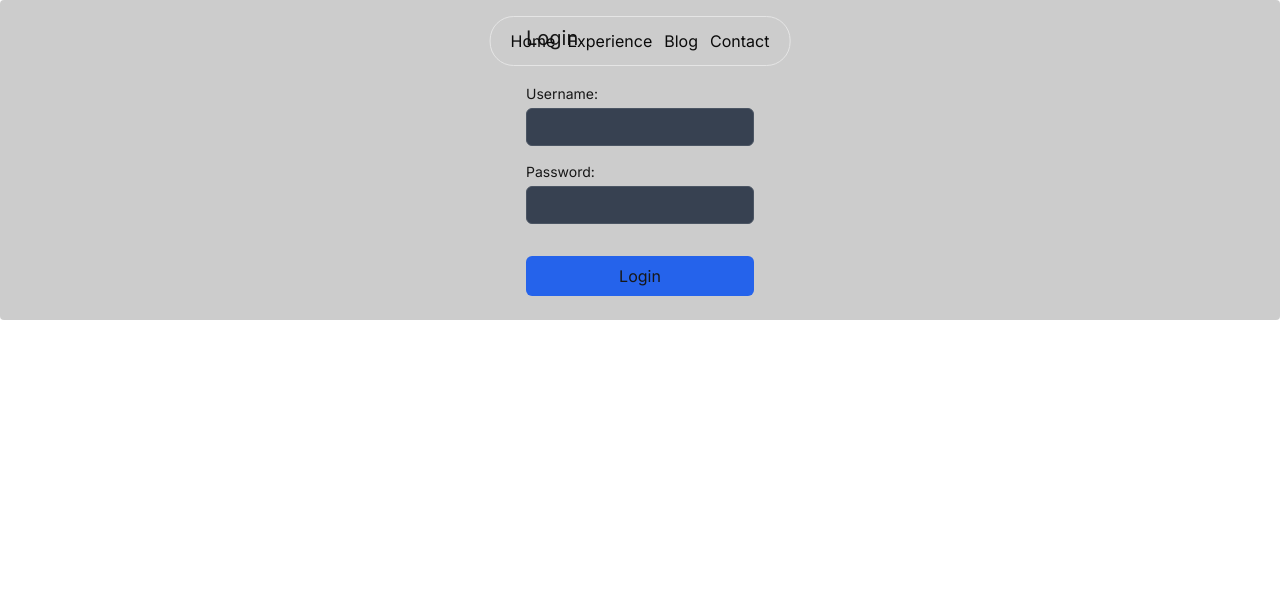
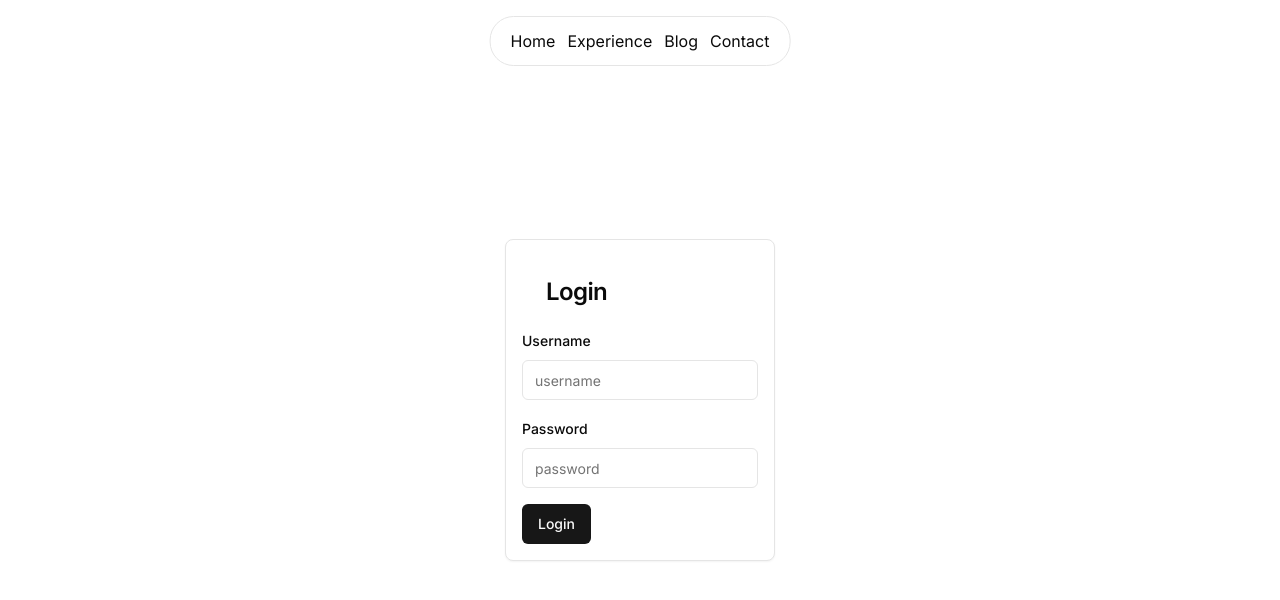
Before and after one commit to MaxPW777/Portfolio, a Next.js app in the folder frontend/: page /login in a window 1280 px wide. Shown: the top 600 px of the page. Built offline with nearby package versions, Linux system fonts and the light colour scheme.

Commit message:
[~] redesigned login component

```diff
--- a/frontend/package.json
+++ b/frontend/package.json
@@ -9,6 +9,9 @@
     "lint": "next lint"
   },
   "dependencies": {
+    "@hookform/resolvers": "^3.9.0",
+    "@radix-ui/react-label": "^2.1.0",
+    "@radix-ui/react-slot": "^1.1.0",
     "axios": "^1.7.2",
     "class-variance-authority": "^0.7.0",
     "clsx": "^2.1.1",
@@ -17,7 +20,7 @@
     "next": "14.2.4",
     "react": "^18",
     "react-dom": "^18",
-    "react-hook-form": "^7.52.0",
+    "react-hook-form": "^7.52.1",
     "react-icons": "^5.2.1",
     "react-query": "^3.39.3",
     "tailwind-merge": "^2.4.0",
--- a/frontend/src/app/globals.css
+++ b/frontend/src/app/globals.css
@@ -67,3 +67,12 @@
     @apply bg-background text-foreground;
   }
 }
+
+@layer components{
+  .abs-center {
+    position: absolute;
+    top: 50%;
+    left: 50%;
+    transform: translate(-50%, -50%);
+  }
+}
--- a/frontend/src/components/login/LoginForm.tsx
+++ b/frontend/src/components/login/LoginForm.tsx
@@ -1,6 +1,16 @@
 "use client";
 import {useAuth} from '@/providers/auth-context';
 import {SubmitHandler, useForm} from "react-hook-form";
+import {Card, CardHeader, CardTitle} from "@/components/ui/card";
+import {
+    Form,
+    FormControl,
+    FormField,
+    FormItem,
+    FormLabel, FormMessage
+} from '@/components/ui/form';
+import {Input} from "@/components/ui/input";
+import {Button} from "@/components/ui/button";
 
 type LoginInputs = {
     username: string,
@@ -8,10 +18,7 @@ type LoginInputs = {
 }
 
 function LoginForm() {
-    const {
-        register, handleSubmit,
-        formState: {errors}
-    } = useForm<LoginInputs>()
+    const form = useForm<LoginInputs>()
     const {login} = useAuth();
 
     const onSubmit: SubmitHandler<LoginInputs> = (data) => loginUser(data)
@@ -28,33 +35,42 @@ function LoginForm() {
     };
 
     return (
-        <div
-            className="abs-center flex flex-col items-center justify-center text-primary bg-[rgba(0,0,0,0.2)] rounded">
-            <form onSubmit={handleSubmit(onSubmit)}
-                  className="flex flex-col gap-4 mx-auto p-6 rounded-lg">
-                <h2 className="text-xl mb-4">Login</h2>
-                {errors.username && <span>Please enter your username</span>}
-                <label className="flex flex-col text-sm">
-                    Username:
-                    <input
-                        {...register("username", {required: true})}
-                        className="mt-1 p-2 bg-gray-700 border border-gray-600 rounded-md focus:outline-none focus:ring-2 focus:ring-blue-500"
-                        type="text" name="username" required/>
-                </label>
-                {errors.password && <span>Please enter your password</span>}
-                <label className="flex flex-col text-sm">
-                    Password:
-                    <input
-                        {...register("password", {required: true})}
-                        className="mt-1 p-2 bg-gray-700 border border-gray-600 rounded-md focus:outline-none focus:ring-2 focus:ring-blue-500"
-                        type="password" name="password" required/>
-                </label>
-                <button
-                    className="mt-4 p-2 bg-blue-600 rounded-md hover:bg-blue-700 focus:outline-none focus:ring-2 focus:ring-blue-500"
-                    type="submit">Login
-                </button>
-            </form>
-        </div>
+        <Card className={'abs-center p-4 '}>
+            <CardHeader>
+                <CardTitle>Login</CardTitle>
+            </CardHeader>
+            <Form {...form}>
+                <form className={'space-y-4'} onSubmit={form.handleSubmit(loginUser)}>
+                    <FormField
+                        control={form.control}
+                        name={'username'}
+                        render={({field}) => (
+                            <FormItem>
+                                <FormLabel>Username</FormLabel>
+                                <FormControl>
+                                    <Input placeholder={'username'} {...field}></Input>
+                                </FormControl>
+                            <FormMessage/>
+                            </FormItem>
+                        )}
+                    />
+                    <FormField
+                        control={form.control}
+                        name={'password'}
+                        render={({field}) => (
+                            <FormItem>
+                                <FormLabel>Password</FormLabel>
+                                <FormControl>
+                                    <Input placeholder={'password'} {...field}></Input>
+                                </FormControl>
+                            <FormMessage/>
+                            </FormItem>
+                        )}
+                    />
+                    <Button type="submit">Login</Button>
+                </form>
+            </Form>
+        </Card>
     );
 }
 
```
Also changed, not shown: 1 other file (tests, documents, lock files or other folders).
